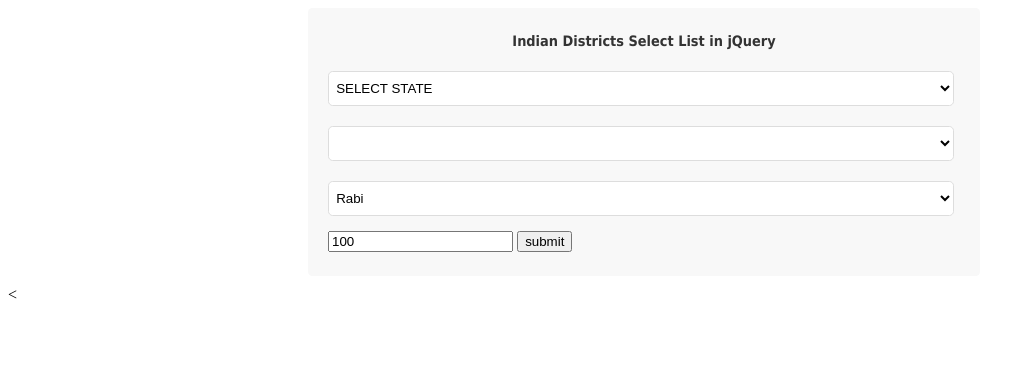
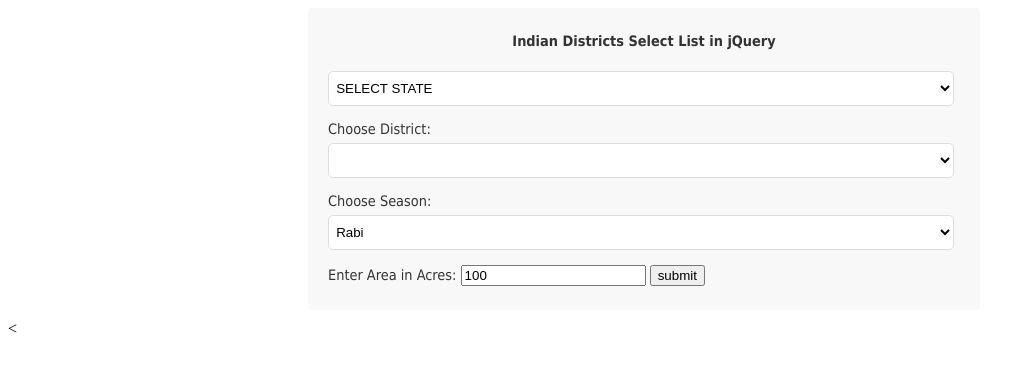
Before and after one commit to shark-S/Farming-assistant, a plain HTML site: page index.html in a window 1280 px wide. Shown: the whole page, without its empty margins (0-1009 px from the left). Drawn offline with Linux system fonts and the light colour scheme.

Commit message:
Added information to form fields

```diff
--- a/index.html
+++ b/index.html
@@ -498,12 +498,15 @@ h5{
       <form action="getAnswer" method='POST'>
       <div id="selection">
         <select id="listBox" onchange='selct_district(this.value)' name="state"></select>
+        Choose District:
         <select id='secondlist' name="district" required></select>
+        Choose Season:
         <select id='season' name='season'>
             <option value='rabi' default>Rabi</option>
             <option value='kharif'>Kharif</option>
 
         </select>
+        Enter Area in Acres:
         <input type="float" name="area" value="100">
 
        <input type="submit" value="submit"/>
```
